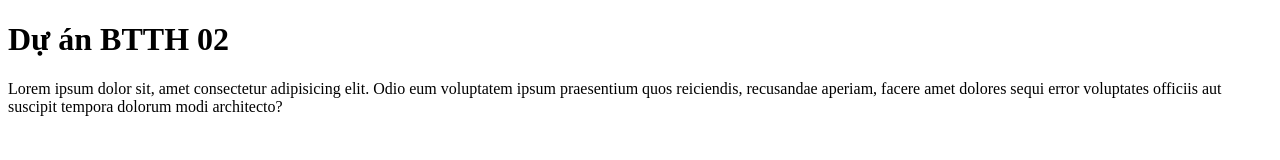
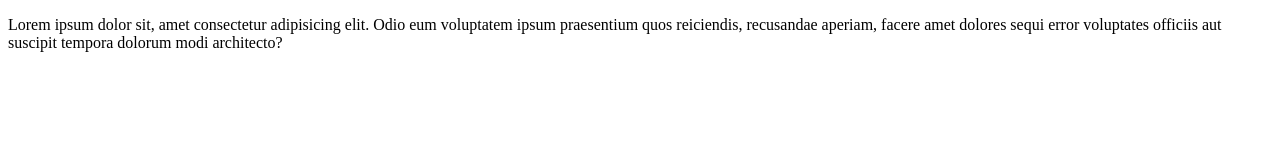
Before and after one commit to web2code2vn/CSE391_BTTH02, a plain HTML site: page index.html in a window 1280 px wide. Drawn offline with Linux system fonts and the light colour scheme.

Commit message:
Tôi chỉnh sửa header của trang index

```diff
--- a/index.html
+++ b/index.html
@@ -7,8 +7,10 @@
     <title>Git and Github</title>
 </head>
 <body>
-    <h1>Dự án BTTH 02</h1>
+    <div id="header">
+        <p>Lorem ipsum dolor sit, amet consectetur adipisicing elit. Odio eum voluptatem ipsum praesentium quos reiciendis, recusandae aperiam, facere amet dolores sequi error voluptates officiis aut suscipit tempora dolorum modi architecto?</p>
 
-    <p>Lorem ipsum dolor sit, amet consectetur adipisicing elit. Odio eum voluptatem ipsum praesentium quos reiciendis, recusandae aperiam, facere amet dolores sequi error voluptates officiis aut suscipit tempora dolorum modi architecto?</p>
+    </div>
+
 </body>
 </html>
```
